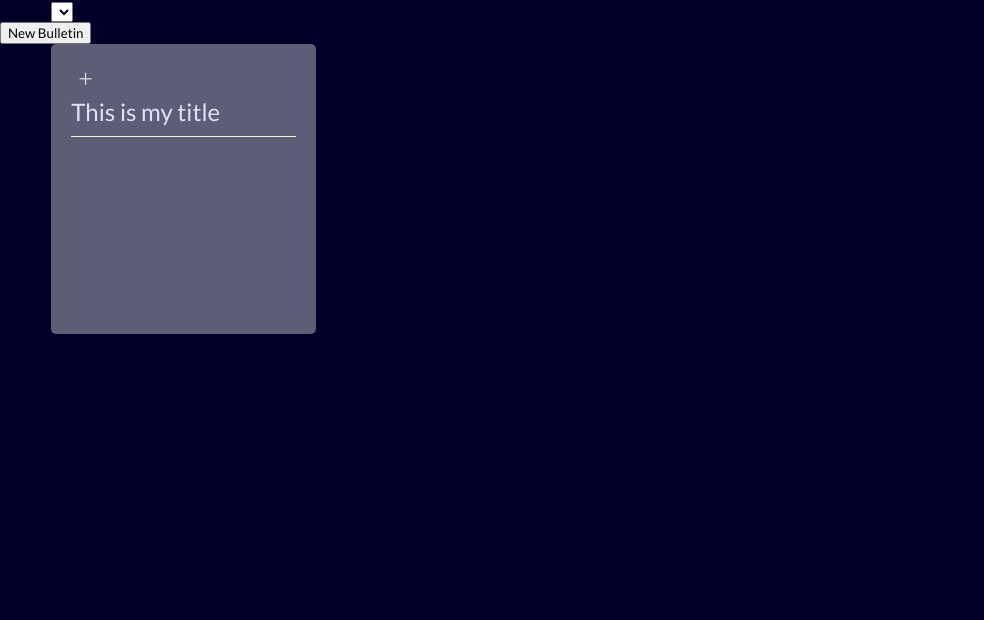
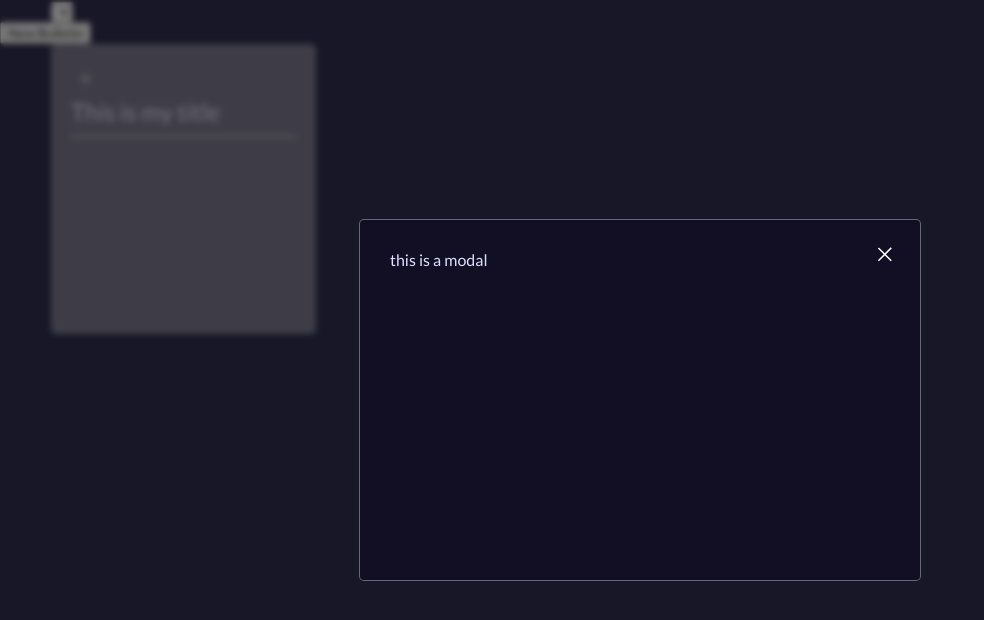
Before and after one commit to yehudabortz/bulletin-board-frontend, a plain HTML site: page index.html in a window 1280 px wide. Both pictures are taken after a click on the element 183 px from the left and 80 px from the top of the page. Shown: the whole page, without its empty margins (0-984 px from the left). Drawn offline with Linux system fonts and the light colour scheme; no server answers.

Commit message:
Add Modal event listeners

```diff
--- a/index.html
+++ b/index.html
@@ -24,7 +24,7 @@
                 <div class="card">
                     <div>
                         <div class="icon-wrap">
-                            <img class="icon" src="images/plus-icon.svg" alt="plus-icon">
+                            <img class="plus-icon" src="images/plus-icon.svg" alt="plus-icon">
                         </div>
                         <h2 class="card-title">This is my title</h2>
                     </div>
@@ -36,11 +36,12 @@
 
 
     </section>
+
     <div class="screen-content hidden">
-        <div class="modal hidden" id="new-bulletin-modal">
-            <img class="icon ex width-30" src="images/plus-icon.svg" alt="plus-icon">
-            this is a modal
-        </div>
+    </div>
+    <div class="modal hidden" id="new-item-modal">
+        <img class="plus-icon ex width-30" src="images/plus-icon.svg" alt="plus-icon">
+        this is a modal
     </div>
 
 
--- a/index.js
+++ b/index.js
@@ -1,7 +1,8 @@
-window.addEventListener('DOMContentLoaded', (event) => {
+window.addEventListener('DOMContentLoaded', () => {
     let newBulletin = new Bulletin
     newBulletin.appendBulletins()
     addDropdownOptionEventListener()
+    modalPopupEvent()
 })
 
 
@@ -77,6 +78,30 @@ class Card {
     }
 }
 
-function modalPopup() {
-    let mod = document.getElementsByClassName('modal')
+function modalPopupEvent() {
+    // let mod = document.getElementsByClassName('modal')
+    let mod = document.querySelector('#new-item-modal')
+    let screenContent = document.querySelector('.screen-content')
+    let plusIcon = document.getElementsByClassName('icon-wrap')
+
+    for (let icon of plusIcon) {
+        icon.addEventListener('click', function (e) {
+            screenContent.classList.remove('hidden')
+            mod.classList.remove('hidden')
+            modalHideEvent(mod, screenContent)
+        })
+    }
 }
+
+function modalHideEvent(mod, screenContent) {
+    let exButton = document.querySelector('#new-item-modal > img')
+    exButton.addEventListener('click', function (e) {
+        mod.classList.add('hidden')
+        screenContent.classList.add('hidden')
+    })
+
+    screenContent.addEventListener('click', function (e) {
+        mod.classList.add('hidden')
+        screenContent.classList.add('hidden')
+    })
+}
--- a/style.css
+++ b/style.css
@@ -44,7 +44,7 @@ body {
     background-color: beige;
 }
 
-.icon {
+.plus-icon {
     width: 20px;
 }
 
@@ -67,6 +67,7 @@ body {
 }
 
 .modal {
+    z-index: 100;
     margin: auto;
     width: 92vw;
     min-height: 300px;
@@ -84,6 +85,7 @@ body {
 }
 
 .screen-content {
+    z-index: 99;
     position: fixed;
     top: 0;
     z-index: 100;
```
